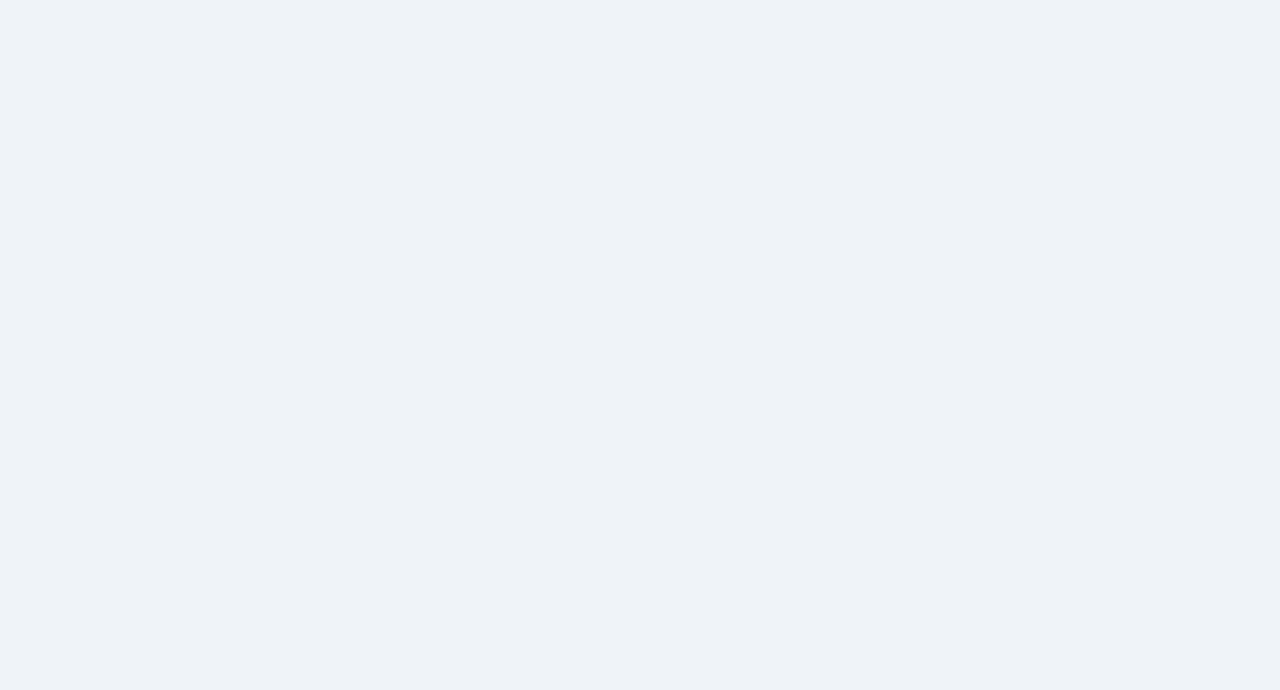
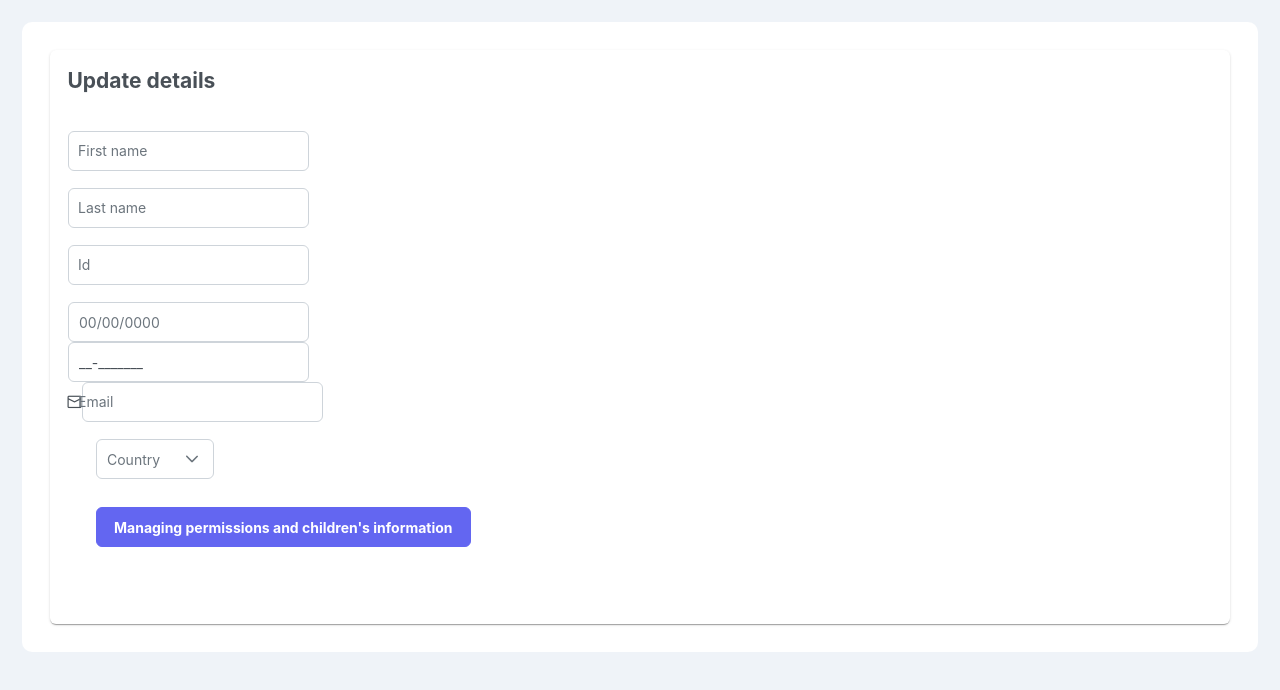
Before and after one commit to chavi-create/MoneyMind, a React (Create React App) app in the folder project-client/: page /UpdateDetails in a window 1280 px wide. Before the commit this address had no page. Shown: the top 690 px of the page. Built offline with nearby package versions, Linux system fonts and the light colour scheme.

Commit message:
good good night

```diff
--- a/project-client/src/App.js
+++ b/project-client/src/App.js
@@ -5,6 +5,7 @@ import SignUp from './Component/Login/SignUp';
 import Login from './Component/Login/Login';
 import Home from './Component/Home';
 import HomeManager from './Component/Manager/HomeManager'
+import UpdateDetails from './Component/userDetails/UpdateDetails';
 
 function App() {
   return (
@@ -15,6 +16,7 @@ function App() {
           <Route exact path='/login' element={<Login />}></Route>
           <Route exact path='/' element={<Home />}></Route>
           <Route exact path='/HomeManager' element={<HomeManager />}></Route>
+          <Route exact path='/UpdateDetails' element={<UpdateDetails />}></Route>
         </Routes>
       </Router>
 
--- a/project-client/src/Component/userDetails/UpdateDetails.js
+++ b/project-client/src/Component/userDetails/UpdateDetails.js
@@ -1,102 +1,149 @@
-// import React, { useState } from "react";
-// import { Calendar } from 'primereact/calendar';
+import React, { useState } from 'react';
+import { InputText } from 'primereact/inputtext';
+import { Calendar } from 'primereact/calendar';
+import { InputNumber } from 'primereact/inputnumber';
+import { InputMask } from 'primereact/inputmask';
+import { Button } from 'primereact/button';
+import 'primeicons/primeicons.css';
+import { Dropdown } from 'primereact/dropdown';
+import { Card } from 'primereact/card';
 
-// export default function BasicDemo() {
-//     const [date, setDate] = useState(null);
+export default function UpdateDetails() {
+  const [value, setValue] = useState('');
+  const [value1, setValue1] = useState('');
+  const [value2, setValue2] = useState('');
+  const [value3, setValue3] = useState('');
+  const [value4, setValue4] = useState('');
 
-//     return (
-//         <div className="card flex justify-content-center">
-//             <Calendar value={date} onChange={(e) => setDate(e.value)} mask="99/99/9999" placeholder="99/99/9999" slotChar="mm/dd/yyyy" />
-//         </div>
-//     )
-// }
+  const [date, setDate] = useState(null);
+  const phone = 'phone';
 
+  const [selectedCountry, setSelectedCountry] = useState(null);
+  const countries = [
+    { name: 'Australia', code: 'AU' },
+    { name: 'Brazil', code: 'BR' },
+    { name: 'China', code: 'CN' },
+    { name: 'Egypt', code: 'EG' },
+    { name: 'Israel', code: 'IL' },
+    { name: 'France', code: 'FR' },
+    { name: 'Germany', code: 'DE' },
+    { name: 'India', code: 'IN' },
+    { name: 'Japan', code: 'JP' },
+    { name: 'Spain', code: 'ES' },
+    { name: 'United States', code: 'US' },
+  ];
 
-// export default function FloatLabelDemo() {
-//     const [value, setValue] = useState('');
-//     const [date, setDate] = useState(null);
-//     const phone = 'phone'
+  const selectedCountryTemplate = (option, props) => {
+    if (option) {
+      return (
+        <div className="flex align-items-center">
+          <img
+            alt={option.name}
+            src="https://primefaces.org/cdn/primereact/images/flag/flag_placeholder.png"
+            className={`mr-2 flag flag-${option.code.toLowerCase()}`}
+            style={{ width: '18px' }}
+          />
+          <div>{option.name}</div>
+        </div>
+      );
+    }
 
-//     return (
-//         <>
-//         <div className="card flex justify-content-center">
-//             <span className="p-float-label">
-//                 <InputText id="username" value={value} onChange={(e) => setValue(e.target.value)} />
-//                 <label htmlFor="username">Username</label>
-//             </span>
-//         </div>
-//         <br/>
-//         <div className="card flex justify-content-center">
-//             <span className="p-float-label">
-//                 <InputText id="username" value={value} onChange={(e) => setValue(e.target.value)} />
-//                 <label htmlFor="username">Username</label>
-//             </span>
-//         </div>
+    return <span>{props.placeholder}</span>;
+  };
 
+  const countryOptionTemplate = (option) => {
+    return (
+      <div className="flex align-items-center">
+        <img
+          alt={option.name}
+          src="https://primefaces.org/cdn/primereact/images/flag/flag_placeholder.png"
+          className={`mr-2 flag flag-${option.code.toLowerCase()}`}
+          style={{ width: '18px' }}
+        />
+        <div>{option.name}</div>
+      </div>
+    );
+  };
 
-
-
-//         <br/>
-//         <div className="card flex justify-content-center">
-//             <Calendar value={date} onChange={(e) => setDate(e.value)} mask="99/99/9999" placeholder="99/99/9999" slotChar="mm/dd/yyyy" />
-//         </div>
-//         <br/>
-//         <div className="card flex justify-content-center">
-//             <InputMask value={value} onChange={(e) => setValue(e.target.value)} mask={phone=='phone'?"99-9999999":"999-999-9999" }placeholder="99-999999"/>
-//         </div>
-
-//         </>
-//     )
-// }
-
-
-//*********************************************
-// import React, { useState } from "react";
-// import { InputText } from "primereact/inputtext";
-// import { Calendar } from 'primereact/calendar';
-// import { InputNumber } from 'primereact/inputnumber';
-// import { InputMask } from "primereact/inputmask";
-
-// export default function FloatLabelDemo() {
-//     const [value, setValue] = useState('');
-//     const [value1, setValue1] = useState();
-//     const [date, setDate] = useState(null);
-//     const phone = 'phone'
-
-//     return (
-//         <>
-//         <div className="card flex justify-content-center">
-//         <form className="flex flex-column gap-2">
-//             <span className="p-float-label">
-//                 <InputText id="username" value={value} onChange={(e) => setValue(e.target.value)} />
-//                 <label htmlFor="username">User name</label>
-//             </span>
-//             <br/>
-//             <span className="p-float-label">
-//                 <InputText id="userfamilyname" value={value} onChange={(e) => setValue(e.target.value)} />
-//                 <label htmlFor="username">User family name</label>
-//             </span>
-//             <br/>
-//             <span className="p-float-label">
-//                 <InputNumber inputId="withoutgrouping" value={value} onValueChange={(e) => setValue(e.value)} useGrouping={false} />
-//                 <label htmlFor="withoutgrouping">Id</label>
-//             </span>
-//             <br/>
-//             <Calendar value={date} onChange={(e) => setDate(e.value)} mask="99/99/9999" placeholder="99/99/9999" slotChar="mm/dd/yyyy"/>
-//             <br/>
-//             <InputMask value={value} onChange={(e) => setValue(e.target.value)} mask={phone=='phone'?"99-9999999":"999-999-9999"} placeholder="99-999999"/>
-//             <br/>
-//             <span className="p-float-label">
-//                 <InputText id="email" value={value} onChange={(e) => setValue(e.target.value)} />
-//                 <label htmlFor="username">Email</label>
-//             </span>
-//             <br/>
-//             <span className="p-float-label">
-//                 <InputText id="city" value={value} onChange={(e) => setValue(e.target.value)} />
-//                 <label htmlFor="username">City</label>
-//             </span>
-//         </form>
-//         </div>
-//         </>
-//     )
-// }
+  return (
+    <>
+      <div className="card flex justify-content-center">
+        <Card title="Update details">
+          <p className="m-0">
+            <form className="flex flex-column gap-2">
+              <span className="p-float-label">
+                <InputText
+                  id="username"
+                  value={value}
+                  onChange={(e) => setValue(e.target.value)}
+                />
+                <label htmlFor="username">First name</label>
+              </span>
+              <br />
+              <span className="p-float-label">
+                <InputText
+                  id="userfamilyname"
+                  value={value1}
+                  onChange={(e) => setValue1(e.target.value)}
+                />
+                <label htmlFor="username">Last name</label>
+              </span>
+              <br />
+              <span className="p-float-label">
+                <InputNumber
+                  inputId="withoutgrouping"
+                  value={value2}
+                  onValueChange={(e) => setValue2(e.value)}
+                  useGrouping={false}
+                />
+                <label htmlFor="withoutgrouping">Id</label>
+              </span>
+              <br />
+              <Calendar
+                value={date}
+                onChange={(e) => setDate(e.value)}
+                mask="99/99/9999"
+                placeholder="00/00/0000"
+                slotChar="mm/dd/yyyy"
+              />
+              <br />
+              <InputMask
+                value={value3}
+                onChange={(e) => setValue3(e.target.value)}
+                mask={phone == 'phone' ? '99-9999999' : '000-000-0000'}
+                placeholder="00-000000"
+              />
+              <br />
+              <span className="p-float-label">
+                <i class="pi pi-envelope" />
+                <InputText
+                  id="email"
+                  value={value4}
+                  onChange={(e) => setValue4(e.target.value)}
+                />
+                <label htmlFor="email" icon="pi pi-envelope">Email</label>
+              </span>
+              <br />
+              <span className="card flex justify-content-center">
+                <Dropdown
+                  value={selectedCountry}
+                  onChange={(e) => setSelectedCountry(e.value)}
+                  options={countries}
+                  optionLabel="name"
+                  placeholder="Country"
+                  filter
+                  valueTemplate={selectedCountryTemplate}
+                  itemTemplate={countryOptionTemplate}
+                  className="w-full md:w-14rem"
+                />
+              </span>
+              <div className="card flex justify-content-center">
+                <Button label="Managing permissions and children's information" />
+              </div>
+            </form>
+          </p>
+        </Card>
+      </div>
+    </>
+  );
+}
```
Also changed, not shown: project-client/src/Component/permissions/PermissionsTable.js (+43 -0 lines).
